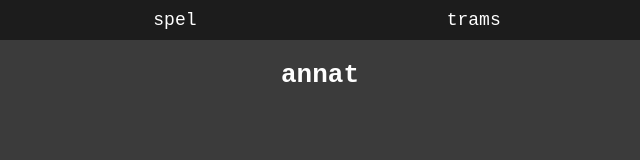
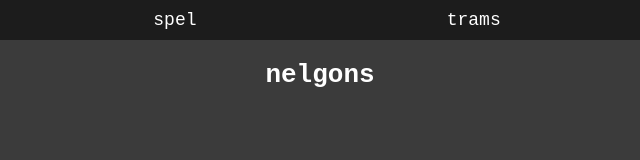
Before and after one commit to lajobajo/hemsida, a plain HTML site: page annat.html in a window 1280 px wide. Shown: the top 160 px of the page, 340-980 px from the left. Drawn offline with Linux system fonts and the light colour scheme.

Commit message:
Update annat.html

```diff
--- a/annat.html
+++ b/annat.html
@@ -16,7 +16,7 @@
         </ul>
     </nav>
     <main>
-        <h1>annat</h1>
+        <h1>nelgons</h1>
 
     </main>
 </body>
```
